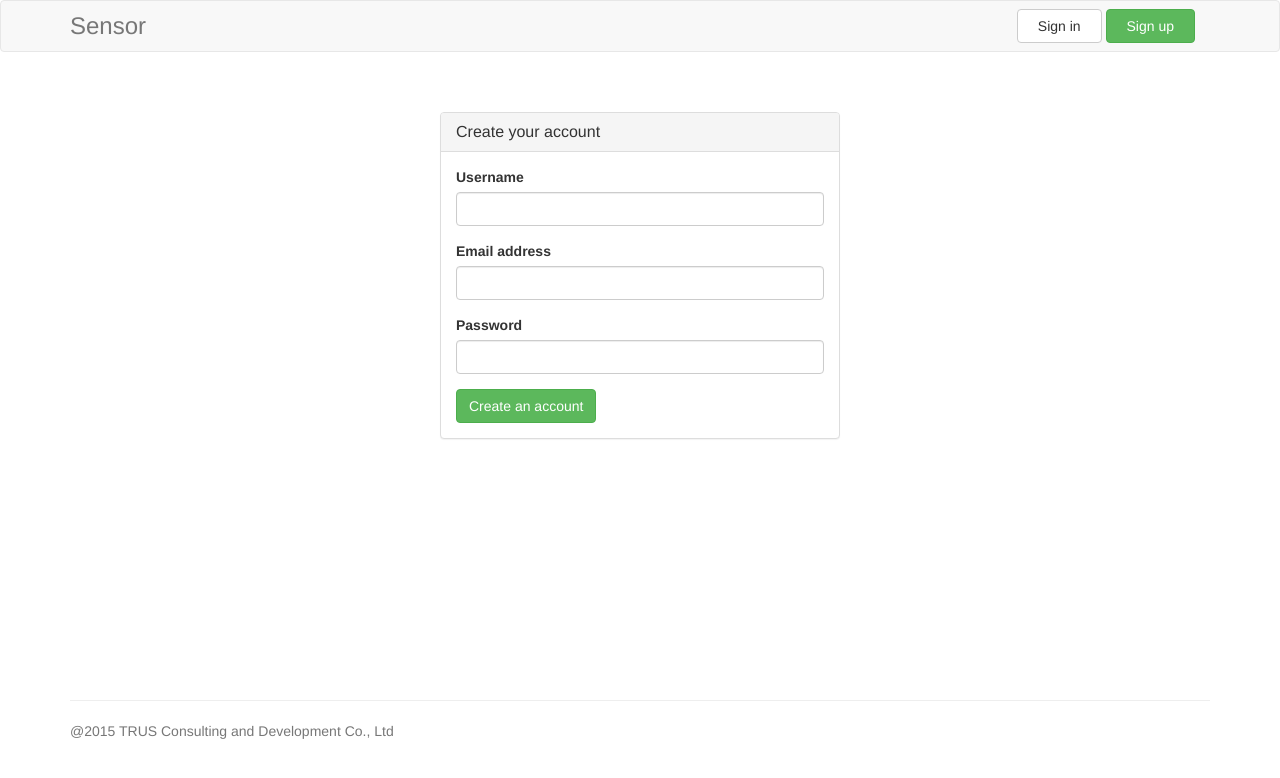
After one commit to konba/become2hero, a Flask app: page /register in a window 1280 px wide. The commit adds this page. Shown: the top 778 px of the page. Run offline with Flask 2, Linux system fonts and the light colour scheme; some libraries are stand-ins or nearby versions.

Commit message:
added register

```diff
--- a/app.py
+++ b/app.py
@@ -7,10 +7,11 @@ from flask.ext.socketio import SocketIO, emit
 
 app = Flask(__name__)
 
-#config
+# config
 import os
 app.config.from_object(os.environ['APP_SETTINGS'])
 
+# socketio
 socketio = SocketIO(app)
 
 db = SQLAlchemy(app)
@@ -21,14 +22,12 @@ from models import *
 def login_required(f):
 	@wraps(f)
 	def wrap(*args, **kwargs):
-		error = None
 		if 'logged_in' in session:
 			return f(*args, **kwargs)
 		else:
-			error = 'You neeed to login first.'
 			# flash('You need to login first.')
-			# return redirect(url_for('login',error=error))
-			return render_template('login.html', error=error)
+			return redirect(url_for('login'))
+			# return render_template('login.html', error=error)
 	return wrap
 
 # using socketio to receiving message
@@ -42,9 +41,7 @@ def handle_message(message):
 
 @app.route('/')
 def welcome():
-
-	posts = db.session.query(User).all()
-	return render_template('welcome.html',posts=posts)
+	return render_template('welcome.html')
 
 @app.route('/index',methods=['GET','POST'])
 @login_required
@@ -70,6 +67,25 @@ def logout():
 	session.pop('logged_in',None)
 	return redirect(url_for('welcome'))
 
+@app.route('/register', methods=['GET', 'POST'])
+def register():
+	error = None
+	if request.method == 'POST':
+		user = User.query.filter_by(name=request.form['username']).first()
+		if user is None:
+			new_user = User(
+					name = request.form['username'],
+					email = request.form['email'],
+					password = request.form['password']
+			)
+			db.session.add(new_user)
+			db.session.commit()
+			flash('Register success please try to login.')
+			return redirect(url_for('login'))
+		else:
+			error = 'Username is invalid. Please try agin'
+	return render_template('register.html', error=error)
+
 # start the server with the 'run()' method
 if __name__ == '__main__':
 	socketio.run(app)
--- a/static/styleoff.css
+++ b/static/styleoff.css
@@ -21,7 +21,7 @@ body {
 
 .form-signin{
 	width: 400px;
-	padding-top: 60px;
+	padding-top: 40px;
 	margin: 0 auto;
 }
 
--- a/templates/baseoff.html
+++ b/templates/baseoff.html
@@ -23,7 +23,7 @@
 	    <div class="collapse navbar-collapse">
 				<form class="navbar-form navbar-right">
 					<a href="/login" type="submit" class="btn btn-default">Sign in</a>
-					<a type="submit" class="btn btn-success">Sign up</a>
+					<a href="/register" type="submit" class="btn btn-success">Sign up</a>
 				</form>
 	    </div>
 	  </div>
@@ -44,10 +44,12 @@
   {% with messages = get_flashed_messages() %}
   	{% if messages %}
 	  <div class="container">
-			<div class="alert alert-warning alert-dismissible" role="alert">
+			<div class="alert alert-success alert-dismissible" role="alert">
 				<button type="button" class="close" data-dismiss="alert" aria-label="Close">
 				<span aria-hidden="true">&times;</span></button>
-				<strong>{{ messages }}</strong>
+				{% for message in messages %}
+		      <strong>{{ message }}</strong>
+		    {% endfor %}
 			</div>
 		</div>
   	{% endif %}
@@ -58,10 +60,10 @@
 		<!-- child template -->
 		{% block content %}{% endblock %}
 
-	<hr>
 	</div>
 	<footer class="footer">
     <div class="container">
+    	<hr>
       <p class="text-muted">@2015 TRUS Consulting and Development Co., Ltd</p>
     </div>
   </footer>
--- a/templates/baseon.html
+++ b/templates/baseon.html
@@ -32,9 +32,7 @@
 	    		<li class="dropdown">
 	    		<a href="#" class="dropdown-toggle" data-toggle="dropdown" role="button" aria-haspopup="true" aria-expanded="false"><span class="glyphicon glyphicon-user" aria-hidden="true"></span><span class="caret"></span></a>
 	    			<ul class="dropdown-menu">
-	    				<li><a href="#">Action</a></li>
-	    				<li><a href="#">Another action</a></li>
-	    				<li><a href="#">Something else here</a></li>
+	    				<li><a href="#">Account</a></li>
 	    				<li role="separator" class="divider"></li>
 	    				<li><a href="/logout">Sign out</a></li>
 	    			</ul>
@@ -64,10 +62,10 @@
 		<!-- child template -->
 		{% block content %}{% endblock %}
 
-	<hr>
 	</div>
 	<footer class="footer">
     <div class="container">
+    	<hr>
       <p class="text-muted">@2015 TRUS Consulting and Development Co., Ltd</p>
     </div>
   </footer>
--- /dev/null
+++ b/templates/register.html
@@ -0,0 +1,27 @@
+{% extends "baseoff.html" %}
+{% block content %}
+<div class="form-signin">
+	<div class="panel panel-default">
+		  <div class="panel-heading">
+				<h3 class="panel-title">Create your account</h3>
+		  </div>
+		  <div class="panel-body">
+				<form action="" method="post">
+					<div class="form-group">
+						<label for="InputUsername">Username</label>
+						<input type="text" name="username" class="form-control" value="{{request.form.username }}">
+					</div>
+					<div class="form-group">
+						<label for="InputUsername">Email address</label>
+						<input type="text" name="email" class="form-control" value="{{request.form.email }}">
+					</div>
+					<div class="form-group">
+						<label for="InputUsername">Password</label>
+						<input type="password" name="password" class="form-control" value="{{request.form.password }}">
+					</div>
+					<button type="submit" class="btn btn-success">Create an account</button>
+				</form>
+		  </div>
+	</div>
+</div>
+{% endblock %}
```
